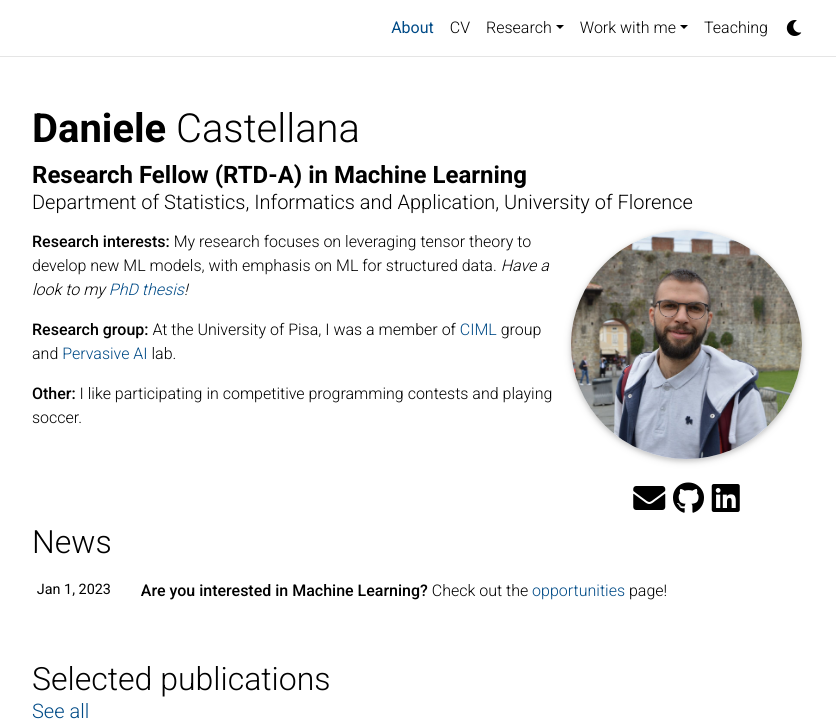
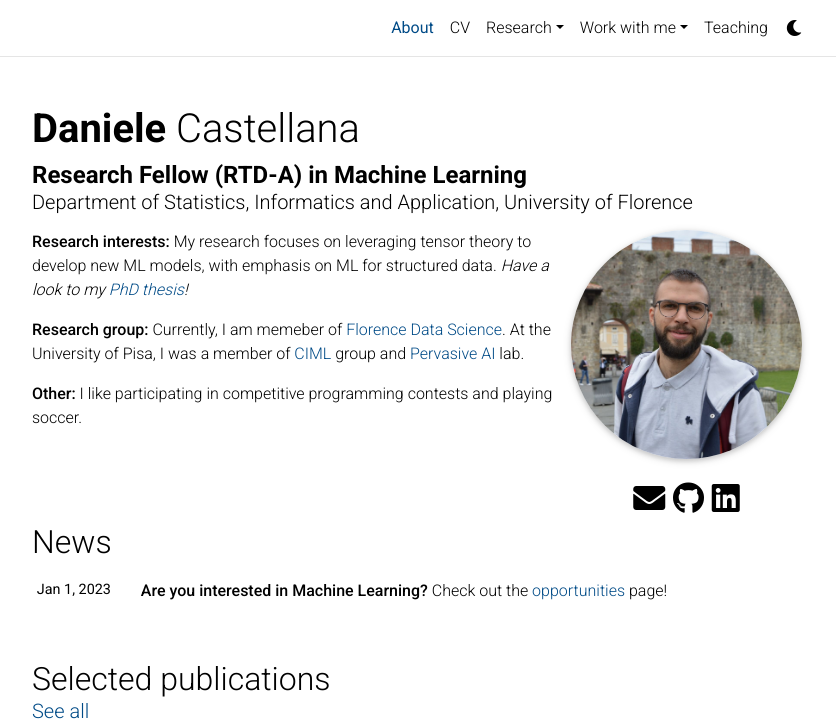
Before and after one commit to danielecastellana22/danielecastellana22.github.io, a Jekyll site: the page built from _pages/about.md, in a window 1280 px wide, cut to the strip 0-727 px from the top of the page. Shown: the whole strip, without its empty margins (223-1059 px from the left). Built offline with Jekyll 4.4.1, drawn with Linux system fonts in a browser that asks for light colours; full-size pictures stand in for the smaller copies a plugin makes; comment, search, counter and statistics services are not loaded; a style sheet for code colours, icons or effects is not loaded.

```diff
--- a/_pages/about.md
+++ b/_pages/about.md
@@ -15,6 +15,7 @@ social: true  # includes social icons at the bottom of the page
 ---
 **Research interests:** My research focuses on leveraging tensor theory to develop new ML models, with emphasis on ML for structured data. *Have a look to my [PhD thesis](/assets/pdf/phd_thesis_FINAL.pdf)!*
 
-**Research group:** At the University of Pisa, I was a member of [CIML](https://ciml.di.unipi.it/) group and [Pervasive AI](http://pai.di.unipi.it/) lab.
+**Research group:** Currently, I am memeber of [Florence Data Science](https://datascience.unifi.it/).
+At the University of Pisa, I was a member of [CIML](https://ciml.di.unipi.it/) group and [Pervasive AI](http://pai.di.unipi.it/) lab.
 
 **Other:** I like participating in competitive programming contests and playing soccer.
```
Also changed, not shown: _pages/projects.md (added, +10 -0 lines), _pages/research.md (+2 -2 lines), _pages/teaching.md (+1 -0 lines).
